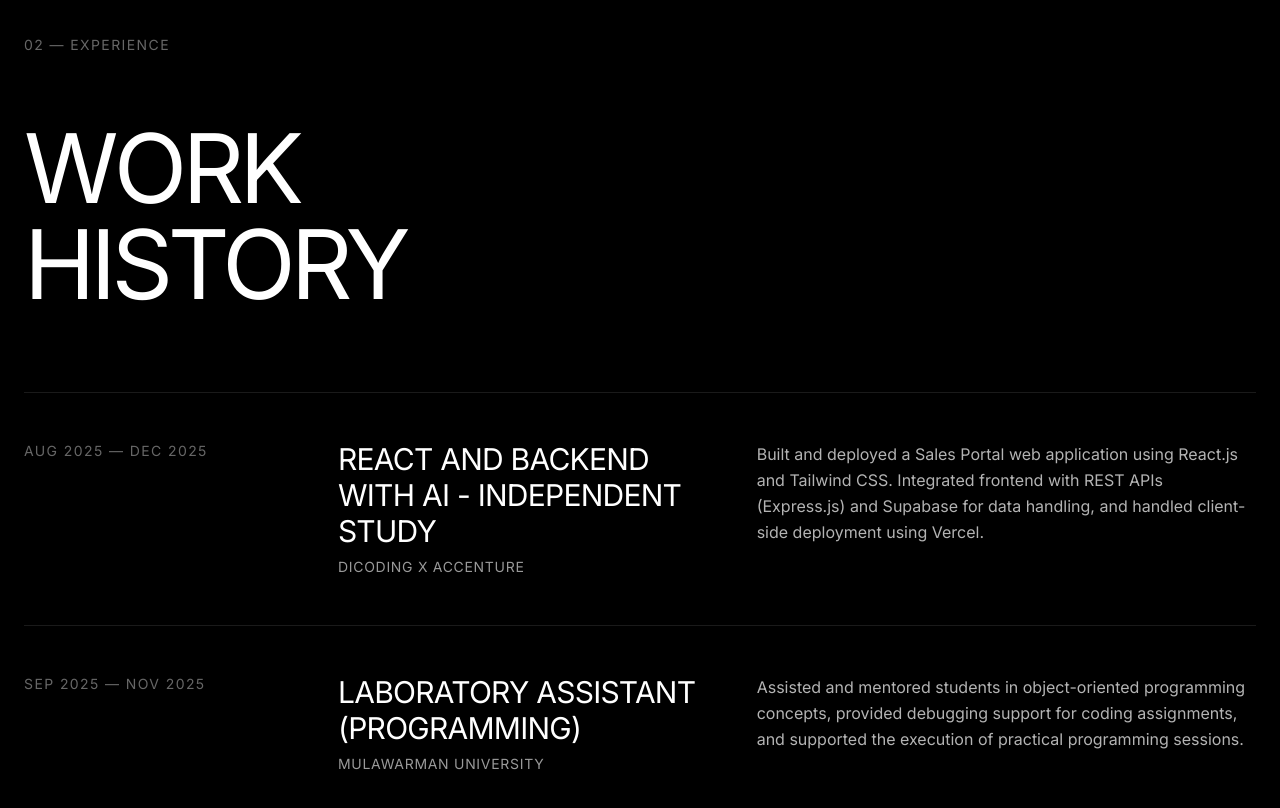
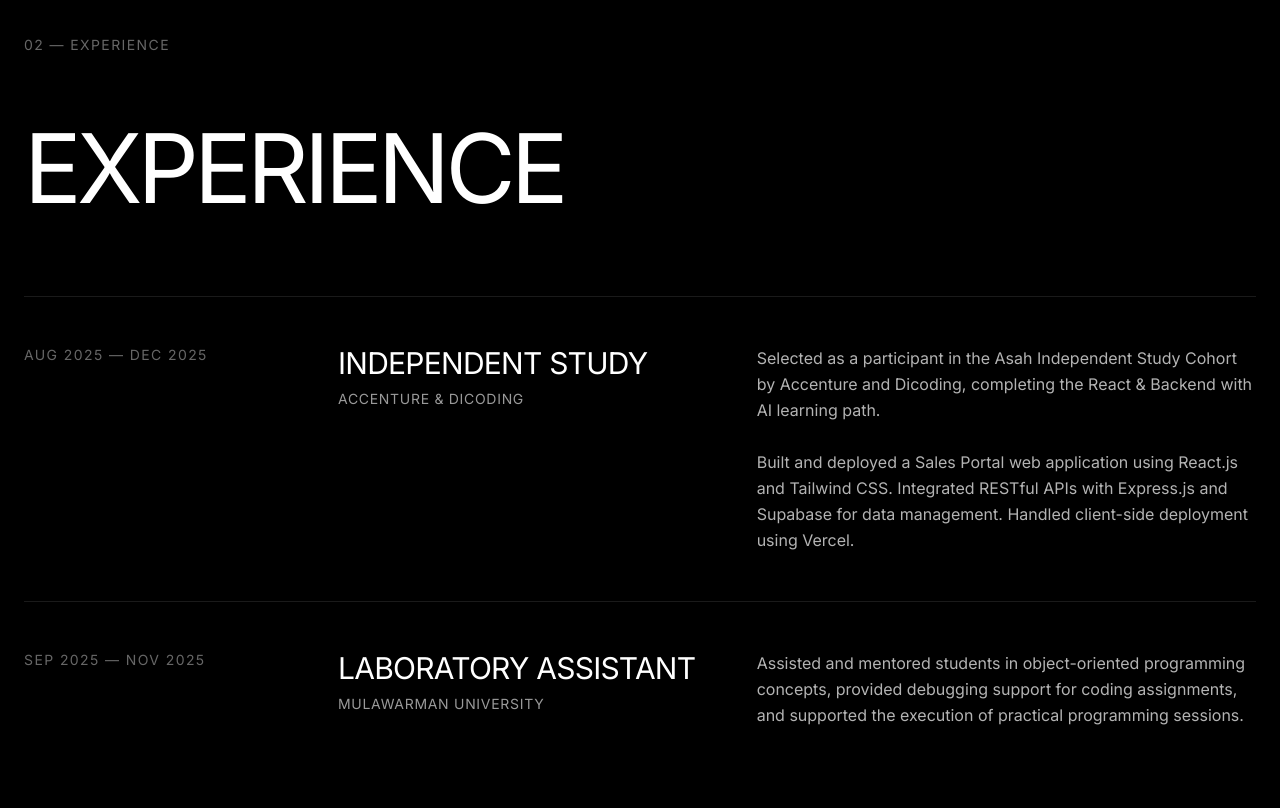
Before and after one commit to mhmmdarsy/arc-porto, a React (Vite) app: page / in a window 1280 px wide. Shown: the part 1720-2528 px from the top of the page. Built offline with nearby package versions, Linux system fonts and the light colour scheme.

Commit message:
refactor: update experience titles and descriptions in ExperienceSection component

```diff
--- a/src/components/ExperienceSection.tsx
+++ b/src/components/ExperienceSection.tsx
@@ -10,14 +10,14 @@ interface Experience {
 const experiences: Experience[] = [
   {
     year: 'Aug 2025 — Dec 2025',
-    title: 'React and Backend With AI - Independent Study',
-    company: 'Dicoding x Accenture',
+    title: 'Independent Study',
+    company: 'Accenture & Dicoding',
     description:
-      'Built and deployed a Sales Portal web application using React.js and Tailwind CSS. Integrated frontend with REST APIs (Express.js) and Supabase for data handling, and handled client-side deployment using Vercel.',
+      'Selected as a participant in the Asah Independent Study Cohort by Accenture and Dicoding, completing the React & Backend with AI learning path.\n\nBuilt and deployed a Sales Portal web application using React.js and Tailwind CSS. Integrated RESTful APIs with Express.js and Supabase for data management. Handled client-side deployment using Vercel.',
   },
   {
     year: 'Sep 2025 — Nov 2025',
-    title: 'Laboratory Assistant (Programming)',
+    title: 'Laboratory Assistant',
     company: 'Mulawarman University',
     description:
       'Assisted and mentored students in object-oriented programming concepts, provided debugging support for coding assignments, and supported the execution of practical programming sessions.',
@@ -45,9 +45,7 @@ export function ExperienceSection() {
         {/* Title */}
         <div className="mb-20">
           <h2 className="text-6xl md:text-7xl lg:text-8xl uppercase tracking-tighter leading-[0.9]">
-            Work
-            <br />
-            History
+            Experience
           </h2>
         </div>
 
@@ -79,7 +77,9 @@ export function ExperienceSection() {
 
               {/* Description */}
               <div className="md:col-span-5">
-                <p className="leading-relaxed opacity-70">{exp.description}</p>
+                <p className="leading-relaxed opacity-70 whitespace-pre-line">
+                  {exp.description}
+                </p>
               </div>
             </div>
           ))}
```
